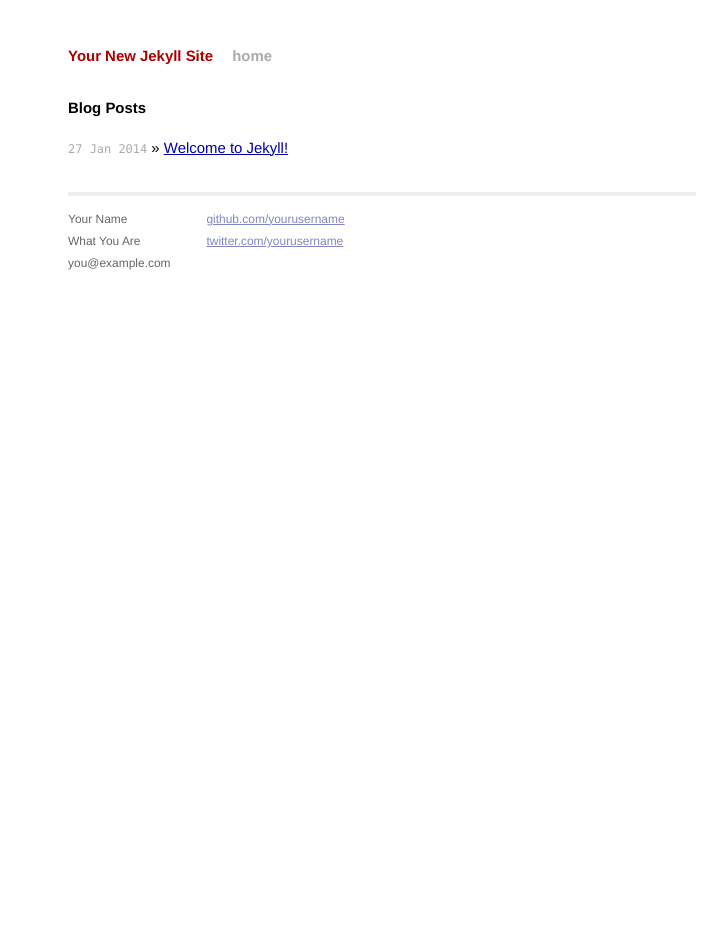
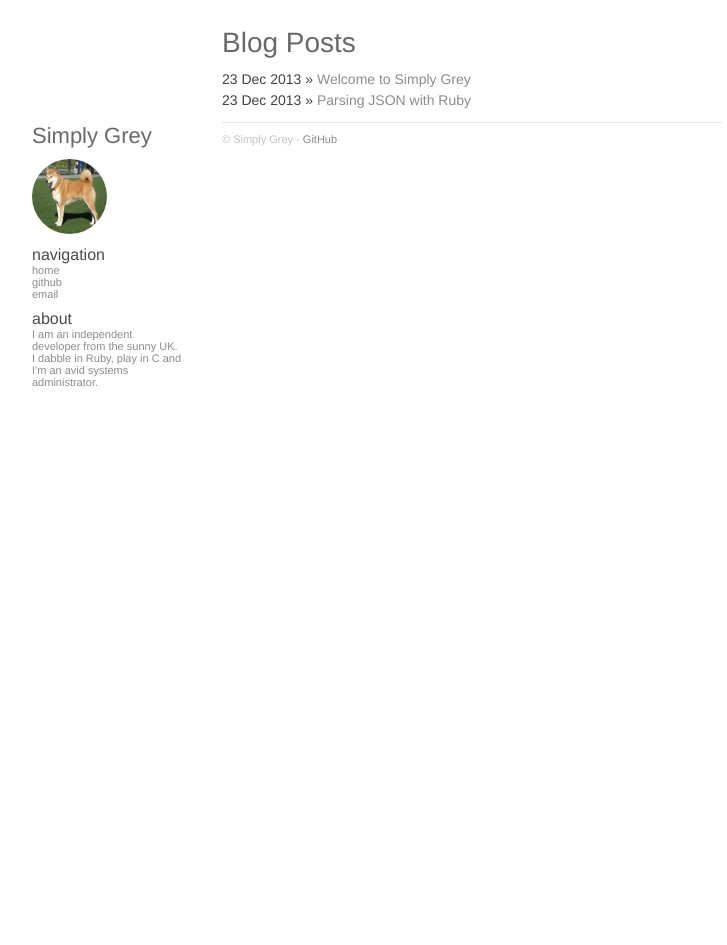
Before and after one commit to ahmetabdi/ahmetabdi.github.io, a Jekyll site: the page built from index.html, in a window 1280 px wide. Shown: the whole page, without its empty margins (258-985 px from the left). Built offline with Jekyll 4.4.1, drawn with Linux system fonts in a browser that asks for light colours; Markdown is read by kramdown in place of the engine named in the settings; after the commit the page ends 900 px from its top, so only the background shows below that.

Commit message:
New theme

```diff
--- a/_config.yml
+++ b/_config.yml
@@ -1,3 +1,10 @@
-name: Your New Jekyll Site
+name: Simply Grey
 markdown: redcarpet
 pygments: true
+github: www.github.com/exaem
+about: I am an independent developer from the sunny UK. I dabble in Ruby, play in C and I'm an avid systems administrator.
+urls:
+    - text: github
+      url: https://github.com/exaem
+    - text: email
+      url: mailto:exaem@exaem.co.uk
--- a/_layouts/default.html
+++ b/_layouts/default.html
@@ -3,7 +3,7 @@
     <head>
         <meta charset="utf-8">
         <meta http-equiv="X-UA-Compatible" content="IE=edge,chrome=1">
-        <title>{{ page.title }}</title>
+		<title>{% if page.title %} {{ page.title }} {% else %} {{ site.name }} {% endif %}</title>
         <meta name="viewport" content="width=device-width">
 
         <!-- syntax highlighting CSS -->
@@ -15,30 +15,39 @@
     </head>
     <body>
 
-        <div class="site">
-          <div class="header">
-            <h1 class="title"><a href="/">{{ site.name }}</a></h1>
-            <a class="extra" href="/">home</a>
-          </div>
+		<div id="container">
 
-          {{ content }}
+			<div class="left">
+				<h1>{{ site.name }}</h1>
+				<img id="about" src="/img/logo.jpg" height="75px" width="75px" /><br />
 
-          <div class="footer">
-            <div class="contact">
-              <p>
-                Your Name<br />
-                What You Are<br />
-                you@example.com
-              </p>
-            </div>
-            <div class="contact">
-              <p>
-                <a href="https://github.com/yourusername">github.com/yourusername</a><br />
-                <a href="https://twitter.com/yourusername">twitter.com/yourusername</a><br />
-              </p>
-            </div>
-          </div>
-        </div>
+				<strong>navigation</strong><br />
+				<a href="/">home</a> <br />
+				{% for i in site.urls %}
+					<a class="about" href="{{ i.url }}">{{ i.text }}</a><br />
+				{% endfor %}
+
+				{% if site.about %}
+				<div id="about">
+					<strong>about</strong><br />
+					{{ site.about }}
+				</div>
+				{% endif %}
+			</div>
+
+			<div class="right">
+
+				{{ content }}
+
+				<footer>
+					&copy; {{ site.name }}
+					{% if site.github %}
+						- <a href="{{ site.github }}">{{ site.github }}</a>
+					{% endif %}
+				</footer>
+			</div>
+
+		</div>
 
     </body>
 </html>
--- /dev/null
+++ b/_posts/2013-12-23-welcome-to-simply-grey.markdown
@@ -0,0 +1,64 @@
+---
+layout: post
+title:  "Welcome to Simply Grey"
+date:   2013-12-23 00:18:23
+categories: simplygrey
+---
+SimplyGrey is a simple, easy to use theme for Jekyll that compromises of mainly grey colours. A lot of people enjoy the simplistic look of grey and also find it easier to read.
+
+## Why use Simply Grey?
+There are lots of reasons why I think you should use Simply Grey but I will list the main ones that I believe are more of benefit to you, the user.
+
++	<em>Easy to use and setup</em> - Jekyll has a huge range of documentation to get you started writing posts and the Simply Grey theme makes your blog look beautiful.
++	<em>Easy configuration</em> - I developed this theme in order to be as customisable as possible. If you want to add more links to the navigation bar, all you have to do is edit the _config.yaml file and the `urls` part of it.
++	<em>You can change it</em> - After being released with the MIT license (like Jekyll itself) you are free to change and basically do anything you want to this theme provided you keep the copyright notice in the files and distribute the license with it.
+
+## Jekyll
+Jekyll is a static site generator developed in ruby that generates websites from markdown and many other formats. The benefit of this is that you can have a highly customisable blog where you can generate posts by writing easy markdown code whilst still retaining the small memory imprint that Jekyll has.
+
+### Code Snippets
+Code Snippets are one of the main reasons why I love Jekyll and I think you will too. All code snippets become highlighted with great colours when you write the code in markdown. Here is an example of highlighted Ruby code in a weather application that I have made.
+{% highlight ruby %}
+#!/usr/bin/env ruby
+
+require 'json'
+require 'net/http'
+require 'libnotify'
+
+def parsejson
+    file = "http://api.openweathermap.org/data/2.5/find?q=London&mode=json"
+    response = Net::HTTP.get_response(URI.parse(file))
+    weatherjson = response.body
+    actual = JSON.parse(weatherjson)
+
+    # check for errors
+    if actual.has_key? 'Error'
+        raise "error with the url"
+    end
+
+    results = []
+
+    actual["list"].each do |listitem|
+        weather = listitem["weather"]
+        weather.each do |weath|
+            results.push(weath["description"])
+        end
+        main = listitem["main"]
+        temp = main["temp"] - 273.15
+        results.push ("%.2f" % temp)
+    end
+
+    return results
+end
+
+def notify(summary)
+    Libnotify.show(:body => "Current temperature is: #{summary[1]} degrees celsius.\nCurrent description of conditions: #{summary[0]}", :summary => "Weather Update", :timeout => 10)
+end
+
+notify(parsejson())
+{% endhighlight %}
+
+Check out the [Jekyll docs][jekyll] for more info on how to get the most out of Jekyll. File all bugs/feature requests at [Jekyll's GitHub repo][jekyll-gh].
+
+[jekyll-gh]: https://github.com/mojombo/jekyll
+[jekyll]:    http://jekyllrb.com
--- a/css/main.css
+++ b/css/main.css
@@ -1,160 +1,159 @@
-/*****************************************************************************/
-/*
-/* Common
-/*
-/*****************************************************************************/
-
-/* Global Reset */
-* {
-  margin: 0;
-  padding: 0;
+/**
+ * //////////////
+ * Master styling
+ * //////////////
+ */
+body {
+    font-family: 'Helvetica Neue', Helvetica, Arial, sans-serif;
+    font-size: 14px;
+    color: #424242;
 }
 
-html, body { height: 100%; }
-
-body {
-  background-color: #FFF;
-  font: 13.34px Helvetica, Arial, sans-serif;
-  font-size: small;
-  text-align: center;
+/**
+ * //////////////////////////
+ * Font and link declarations
+ * //////////////////////////
+ */
+span.time {
+    color: #ADADAD;
+    margin-bottom: 5px;
+    font-size: 11px;
 }
 
-h1, h2, h3, h4, h5, h6 {
-  font-size: 100%; }
-
-h1 { margin-bottom: 1em; }
-p { margin: 1em 0; }
-
-a         { color: #00a; }
-a:hover   { color: #000; }
-a:visited { color: #a0a; }
-
-/*****************************************************************************/
-/*
-/* Home
-/*
-/*****************************************************************************/
-.posts {
-  list-style-type: none;
-  margin-bottom: 2em;
+h1 {
+    font-weight: normal;
+    color: #696969;
+    margin-bottom: 10px;
 }
 
-.posts li {
-  line-height: 1.75em;
+h2 {
+    font-weight: normal;
+    margin-bottom: 5px;
+    color: #666666;
+    border-bottom: 1px solid #E6E6E6;
 }
 
-.posts span {
-  color: #aaa;
-  font-family: Monaco, "Courier New", monospace;
-  font-size: 80%;
+h3 {
+    font-weight: normal;
+    margin-bottom: 5px;
+    color: #666666;
+    text-decoration: underline;
 }
 
-/*****************************************************************************/
-/*
-/* Site
-/*
-/*****************************************************************************/
-
-.site {
-  font-size: 115%;
-  text-align: justify;
-  width: 42em;
-  margin: 3em auto 2em;
-  line-height: 1.5em;
+a, a:link, a:active {
+    text-decoration: none;
+    color: #8C8C8C;
 }
 
-.header a {
-  font-weight: bold;
-  text-decoration: none;
+a:hover {
+    color: #B3B3B3;
+    text-decoration: underline;
 }
 
-.title {
-  display: inline-block;
-  margin-bottom: 2em;
+/**
+ * /////////////////
+ * Container element
+ * /////////////////
+ */
+div#container {
+    width: 700px;
+    margin: auto;
 }
 
-.title a {
-  color: #a00;
+/**
+ * //////////////////////////////////
+ * Right aka content column formatting
+ * //////////////////////////////////
+ */
+div.right {
+    width: 500px;
+    float: left;
 }
 
-.title a:hover {
-  color: #000;
+div.content {
+    border-top: 1px solid #E6E6E6;
+    margin-top: 5px;
+    padding-top: 5px;
 }
 
-.header a.extra {
-  color: #aaa;
-  margin-left: 1em;
+div.content pre {
+    background: #333333;
+    padding: 5px;
+    color: #FFF;
+    overflow-x: auto;
+    font-family: Menlo, Monaco, Consolas, 'Courier New', monospace;
+    font-size: 12px;
 }
 
-.header a.extra:hover {
-  color: #000;
+div.content .highlight {
+	background: #333333;
 }
 
-.meta {
-  color: #aaa;
+footer {
+    border-top: 1px solid #E6E6E6;
+    width: 100%;
+    height: 10px;
+    margin-top: 10px;
+    padding-top: 10px;
+    color: #C2C2C2;
+    font-size: 11px;
+    bottom: 0;
+    padding-bottom: 10px;
 }
 
-.footer {
-  font-size: 80%;
-  color: #666;
-  border-top: 4px solid #eee;
-  margin-top: 2em;
-  overflow: hidden;
+footer div#github {
+	text-align: right;
 }
 
-.footer .contact {
-  float: left;
-  margin-right: 3em;
+div.right h1 {
+	margin-bottom: -2px;
 }
 
-.footer .contact a {
-  color: #8085C1;
+div.right ul {
+	list-style: none;
+	margin-left: 0;
+	padding: 0;
 }
 
-.footer .rss {
-  margin-top: 1.1em;
-  margin-right: -.2em;
-  float: right;
+div.right ul li {
+	margin-top: 5px;
+	margin-left: 0;
+	padding: 0;
 }
 
-.footer .rss img {
-  border: 0;
+div.right .post ul {
+	list-style: square;
+	margin-left: 15px;
 }
 
-/*****************************************************************************/
-/*
-/* Posts
-/*
-/*****************************************************************************/
-
-/* standard */
-.post pre {
-  border: 1px solid #ddd;
-  background-color: #eef;
-  padding: 0 .4em;
+/**
+ * ///////////////////////////////////
+ * Left column aka nav bar formatting
+ * ///////////////////////////////////
+ */
+div.left {
+        width: 150px;
+        margin-right: 40px;
+        margin-top: 100px;
+        float: left;
+        font-size: 11px;
+        color: #666;
 }
 
-.post ul, .post ol {
-  margin-left: 1.35em;
+div.left strong {
+        font-size: 16px;
+        color: #4A4A4A;
+        font-weight: normal;
 }
 
-.post code {
-  border: 1px solid #ddd;
-  background-color: #eef;
-  padding: 0 .2em;
+div.left div#about {
+        margin-top: 10px;
+		color: #8C8C8C;
 }
 
-.post pre code {
-  border: none;
+div.left img#about {
+    -webkit-border-radius: 150px;
+    margin-bottom: 10px;
+    margin-left: auto;
+    margin-right: auto;
 }
-
-/* terminal */
-.post pre.terminal {
-  border: 1px solid #000;
-  background-color: #333;
-  color: #FFF;
-}
-
-.post pre.terminal code {
-  background-color: #333;
-}
--- a/css/syntax.css
+++ b/css/syntax.css
@@ -1,60 +1,59 @@
-.highlight  { background: #ffffff; }
-.highlight .c { color: #999988; font-style: italic } /* Comment */
-.highlight .err { color: #a61717; background-color: #e3d2d2 } /* Error */
-.highlight .k { font-weight: bold } /* Keyword */
-.highlight .o { font-weight: bold } /* Operator */
-.highlight .cm { color: #999988; font-style: italic } /* Comment.Multiline */
-.highlight .cp { color: #999999; font-weight: bold } /* Comment.Preproc */
-.highlight .c1 { color: #999988; font-style: italic } /* Comment.Single */
-.highlight .cs { color: #999999; font-weight: bold; font-style: italic } /* Comment.Special */
-.highlight .gd { color: #000000; background-color: #ffdddd } /* Generic.Deleted */
-.highlight .gd .x { color: #000000; background-color: #ffaaaa } /* Generic.Deleted.Specific */
+.highlight .hll { background-color: #49483e }
+.highlight .c { color: #75715e } /* Comment */
+.highlight .err { color: #960050; background-color: #1e0010 } /* Error */
+.highlight .k { color: #66d9ef } /* Keyword */
+.highlight .l { color: #ae81ff } /* Literal */
+.highlight .n { color: #f8f8f2 } /* Name */
+.highlight .o { color: #f92672 } /* Operator */
+.highlight .p { color: #f8f8f2 } /* Punctuation */
+.highlight .cm { color: #75715e } /* Comment.Multiline */
+.highlight .cp { color: #75715e } /* Comment.Preproc */
+.highlight .c1 { color: #75715e } /* Comment.Single */
+.highlight .cs { color: #75715e } /* Comment.Special */
 .highlight .ge { font-style: italic } /* Generic.Emph */
-.highlight .gr { color: #aa0000 } /* Generic.Error */
-.highlight .gh { color: #999999 } /* Generic.Heading */
-.highlight .gi { color: #000000; background-color: #ddffdd } /* Generic.Inserted */
-.highlight .gi .x { color: #000000; background-color: #aaffaa } /* Generic.Inserted.Specific */
-.highlight .go { color: #888888 } /* Generic.Output */
-.highlight .gp { color: #555555 } /* Generic.Prompt */
 .highlight .gs { font-weight: bold } /* Generic.Strong */
-.highlight .gu { color: #aaaaaa } /* Generic.Subheading */
-.highlight .gt { color: #aa0000 } /* Generic.Traceback */
-.highlight .kc { font-weight: bold } /* Keyword.Constant */
-.highlight .kd { font-weight: bold } /* Keyword.Declaration */
-.highlight .kp { font-weight: bold } /* Keyword.Pseudo */
-.highlight .kr { font-weight: bold } /* Keyword.Reserved */
-.highlight .kt { color: #445588; font-weight: bold } /* Keyword.Type */
-.highlight .m { color: #009999 } /* Literal.Number */
-.highlight .s { color: #d14 } /* Literal.String */
-.highlight .na { color: #008080 } /* Name.Attribute */
-.highlight .nb { color: #0086B3 } /* Name.Builtin */
-.highlight .nc { color: #445588; font-weight: bold } /* Name.Class */
-.highlight .no { color: #008080 } /* Name.Constant */
-.highlight .ni { color: #800080 } /* Name.Entity */
-.highlight .ne { color: #990000; font-weight: bold } /* Name.Exception */
-.highlight .nf { color: #990000; font-weight: bold } /* Name.Function */
-.highlight .nn { color: #555555 } /* Name.Namespace */
-.highlight .nt { color: #000080 } /* Name.Tag */
-.highlight .nv { color: #008080 } /* Name.Variable */
-.highlight .ow { font-weight: bold } /* Operator.Word */
-.highlight .w { color: #bbbbbb } /* Text.Whitespace */
-.highlight .mf { color: #009999 } /* Literal.Number.Float */
-.highlight .mh { color: #009999 } /* Literal.Number.Hex */
-.highlight .mi { color: #009999 } /* Literal.Number.Integer */
-.highlight .mo { color: #009999 } /* Literal.Number.Oct */
-.highlight .sb { color: #d14 } /* Literal.String.Backtick */
-.highlight .sc { color: #d14 } /* Literal.String.Char */
-.highlight .sd { color: #d14 } /* Literal.String.Doc */
-.highlight .s2 { color: #d14 } /* Literal.String.Double */
-.highlight .se { color: #d14 } /* Literal.String.Escape */
-.highlight .sh { color: #d14 } /* Literal.String.Heredoc */
-.highlight .si { color: #d14 } /* Literal.String.Interpol */
-.highlight .sx { color: #d14 } /* Literal.String.Other */
-.highlight .sr { color: #009926 } /* Literal.String.Regex */
-.highlight .s1 { color: #d14 } /* Literal.String.Single */
-.highlight .ss { color: #990073 } /* Literal.String.Symbol */
-.highlight .bp { color: #999999 } /* Name.Builtin.Pseudo */
-.highlight .vc { color: #008080 } /* Name.Variable.Class */
-.highlight .vg { color: #008080 } /* Name.Variable.Global */
-.highlight .vi { color: #008080 } /* Name.Variable.Instance */
-.highlight .il { color: #009999 } /* Literal.Number.Integer.Long */
+.highlight .kc { color: #66d9ef } /* Keyword.Constant */
+.highlight .kd { color: #66d9ef } /* Keyword.Declaration */
+.highlight .kn { color: #f92672 } /* Keyword.Namespace */
+.highlight .kp { color: #66d9ef } /* Keyword.Pseudo */
+.highlight .kr { color: #66d9ef } /* Keyword.Reserved */
+.highlight .kt { color: #66d9ef } /* Keyword.Type */
+.highlight .ld { color: #e6db74 } /* Literal.Date */
+.highlight .m { color: #ae81ff } /* Literal.Number */
+.highlight .s { color: #e6db74 } /* Literal.String */
+.highlight .na { color: #a6e22e } /* Name.Attribute */
+.highlight .nb { color: #f8f8f2 } /* Name.Builtin */
+.highlight .nc { color: #a6e22e } /* Name.Class */
+.highlight .no { color: #66d9ef } /* Name.Constant */
+.highlight .nd { color: #a6e22e } /* Name.Decorator */
+.highlight .ni { color: #f8f8f2 } /* Name.Entity */
+.highlight .ne { color: #a6e22e } /* Name.Exception */
+.highlight .nf { color: #a6e22e } /* Name.Function */
+.highlight .nl { color: #f8f8f2 } /* Name.Label */
+.highlight .nn { color: #f8f8f2 } /* Name.Namespace */
+.highlight .nx { color: #a6e22e } /* Name.Other */
+.highlight .py { color: #f8f8f2 } /* Name.Property */
+.highlight .nt { color: #f92672 } /* Name.Tag */
+.highlight .nv { color: #f8f8f2 } /* Name.Variable */
+.highlight .ow { color: #f92672 } /* Operator.Word */
+.highlight .w { color: #f8f8f2 } /* Text.Whitespace */
+.highlight .mf { color: #ae81ff } /* Literal.Number.Float */
+.highlight .mh { color: #ae81ff } /* Literal.Number.Hex */
+.highlight .mi { color: #ae81ff } /* Literal.Number.Integer */
+.highlight .mo { color: #ae81ff } /* Literal.Number.Oct */
+.highlight .sb { color: #e6db74 } /* Literal.String.Backtick */
+.highlight .sc { color: #e6db74 } /* Literal.String.Char */
+.highlight .sd { color: #e6db74 } /* Literal.String.Doc */
+.highlight .s2 { color: #e6db74 } /* Literal.String.Double */
+.highlight .se { color: #ae81ff } /* Literal.String.Escape */
+.highlight .sh { color: #e6db74 } /* Literal.String.Heredoc */
+.highlight .si { color: #e6db74 } /* Literal.String.Interpol */
+.highlight .sx { color: #e6db74 } /* Literal.String.Other */
+.highlight .sr { color: #e6db74 } /* Literal.String.Regex */
+.highlight .s1 { color: #e6db74 } /* Literal.String.Single */
+.highlight .ss { color: #e6db74 } /* Literal.String.Symbol */
+.highlight .bp { color: #f8f8f2 } /* Name.Builtin.Pseudo */
+.highlight .vc { color: #f8f8f2 } /* Name.Variable.Class */
+.highlight .vg { color: #f8f8f2 } /* Name.Variable.Global */
+.highlight .vi { color: #f8f8f2 } /* Name.Variable.Instance */
+.highlight .il { color: #ae81ff } /* Literal.Number.Integer.Long */
--- a/index.html
+++ b/index.html
@@ -1,6 +1,5 @@
 ---
 layout: default
-title: Your New Jekyll Site
 ---
 
 <div id="home">
```
Also changed, not shown: _layouts/post.html (+4 -4 lines), _posts/2013-12-23-ruby-json.markdown (added, +41 -0 lines), _posts/2014-01-27-welcome-to-jekyll.markdown (deleted, +0 -24 lines), img/logo.jpg (added), readme.md (added), 1 other file.
